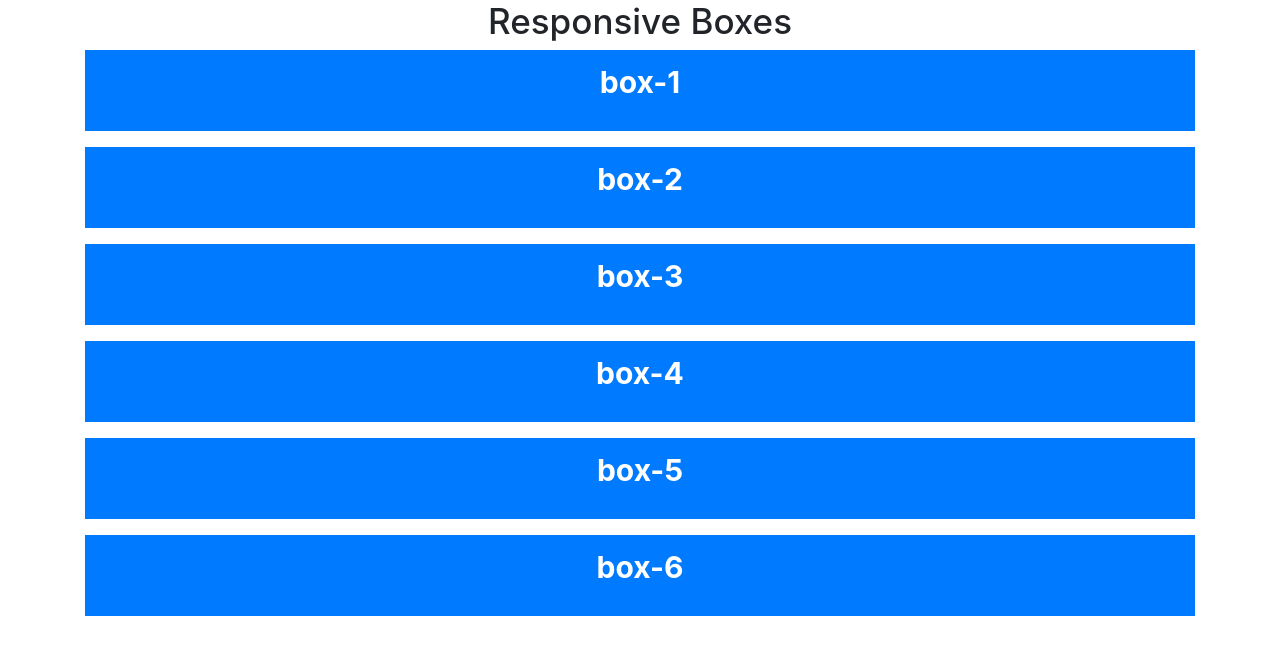
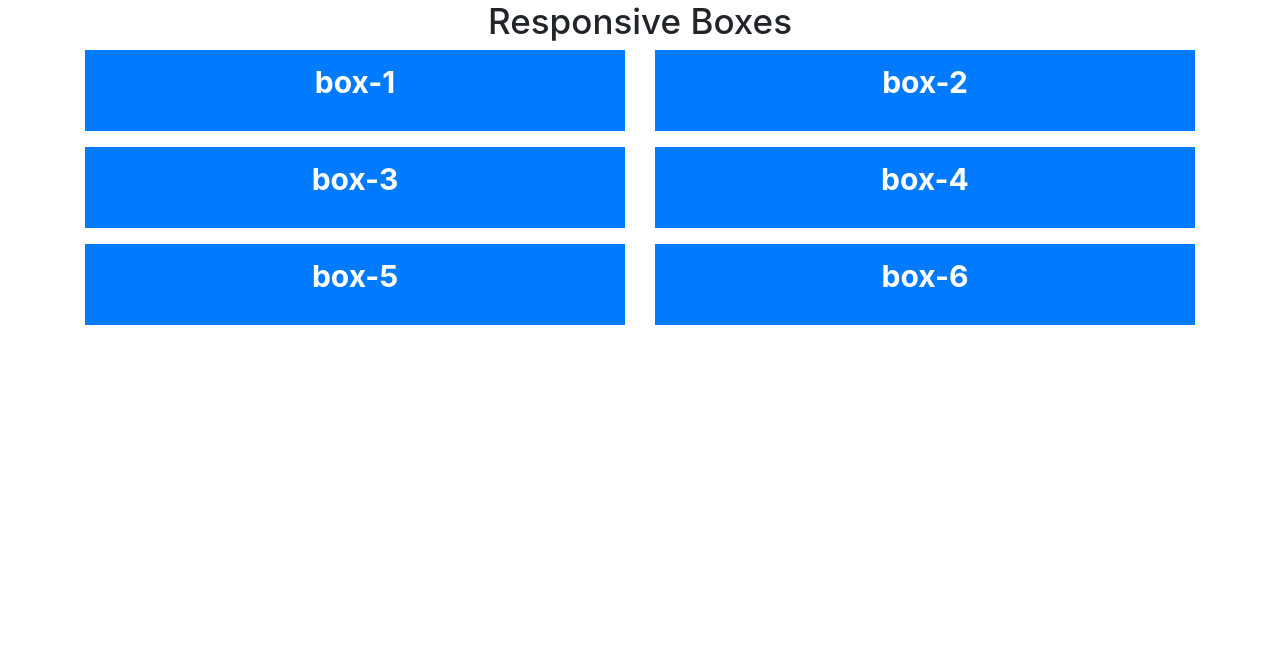
Before and after one commit to divakarmanchala6/2.-Responsive-Boxes, a plain HTML site: page index.html in a window 1280 px wide. Drawn offline with nearby package versions, Linux system fonts and the light colour scheme; a web font is replaced by a local one.

Commit message:
For Small Screen ( Size >= 576px )

```diff
--- a/index.html
+++ b/index.html
@@ -11,32 +11,32 @@
     <h1 class="heading">Responsive Boxes</h1>
     <div class="container">
         <div class="row">
-            <div class="col-12 mb-3">
+            <div class="col-12 col-sm-6 mb-3">
                 <div class="box bg-primary">
                     <p class="box-count">box-1</p>
                 </div>
             </div>
-            <div class="col-12 mb-3">
+            <div class="col-12 col-sm-6 mb-3">
                 <div class="box bg-primary">
                     <p class="box-count">box-2</p>
                 </div>
             </div>
-            <div class="col-12 mb-3">
+            <div class="col-12 col-sm-6 mb-3">
                 <div class="box bg-primary">
                     <p class="box-count">box-3</p>
                 </div>
             </div>
-            <div class="col-12 mb-3">
+            <div class="col-12 col-sm-6 mb-3">
                 <div class="box bg-primary">
                     <p class="box-count">box-4</p>
                 </div>
             </div>
-            <div class="col-12 mb-3">
+            <div class="col-12 col-sm-6 mb-3">
                 <div class="box bg-primary">
                     <p class="box-count">box-5</p>
                 </div>
             </div>
-            <div class="col-12 mb-3">
+            <div class="col-12 col-sm-6 mb-3">
                 <div class="box bg-primary">
                     <p class="box-count">box-6</p>
                 </div>
```
